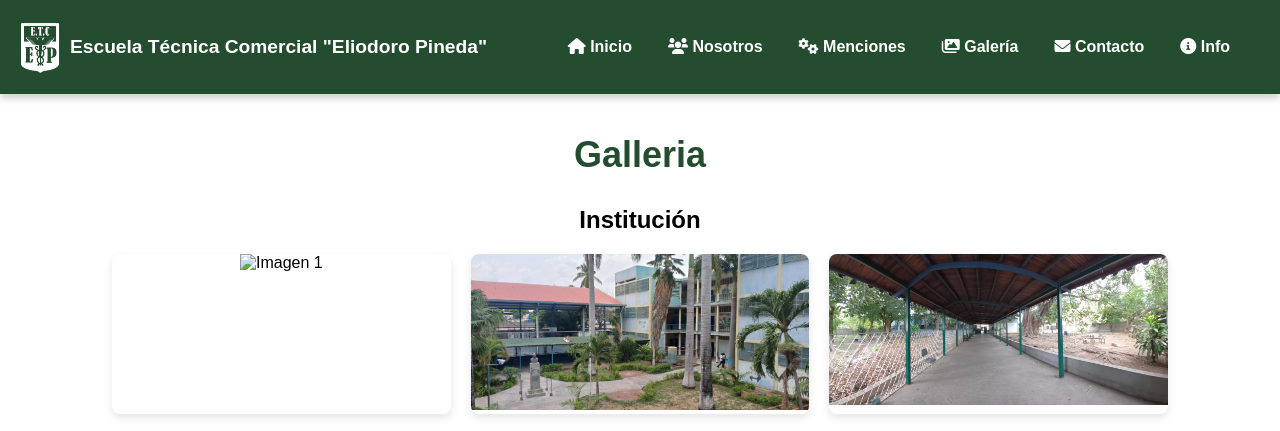
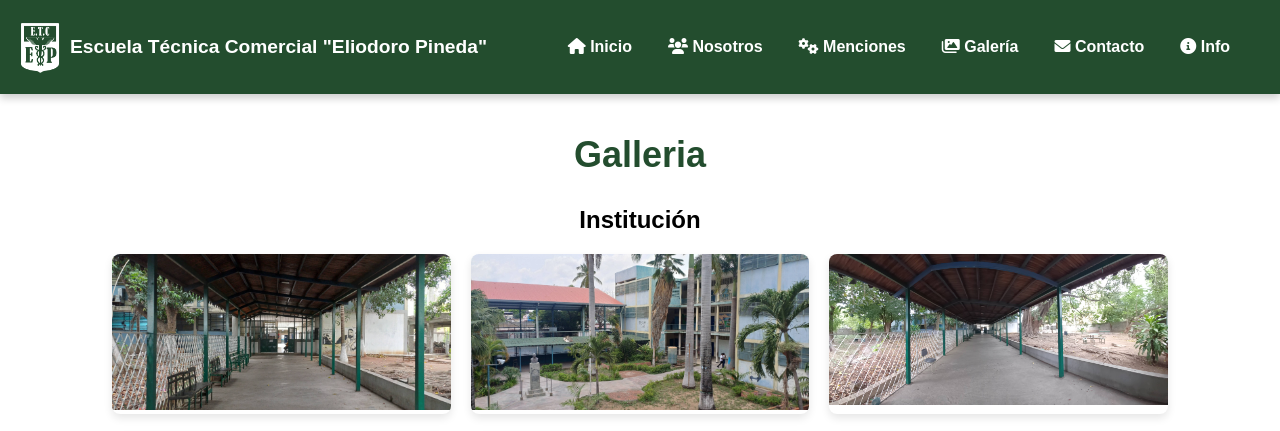
Before and after one commit to ETC-Eliodoro-Pineda/E.T.C_Eliodoro_Pineda, a plain HTML site: page Recursos/HTML/Galeria.html in a window 1280 px wide. Shown: the top 431 px of the page. Drawn offline with Linux system fonts and the light colour scheme.

Commit message:
Update Galeria.html

```diff
--- a/Recursos/HTML/Galeria.html
+++ b/Recursos/HTML/Galeria.html
@@ -37,7 +37,7 @@
 
     <div class="galeria-container">
         <div class="galeria-item">
-            <img src="/Recursos/IMG/dddd.jpg" alt="Imagen 1">
+            <img src="/Recursos/IMG/1730813885227.jpg" alt="Imagen 1">
 
         </div>
         <div class="galeria-item">
```
